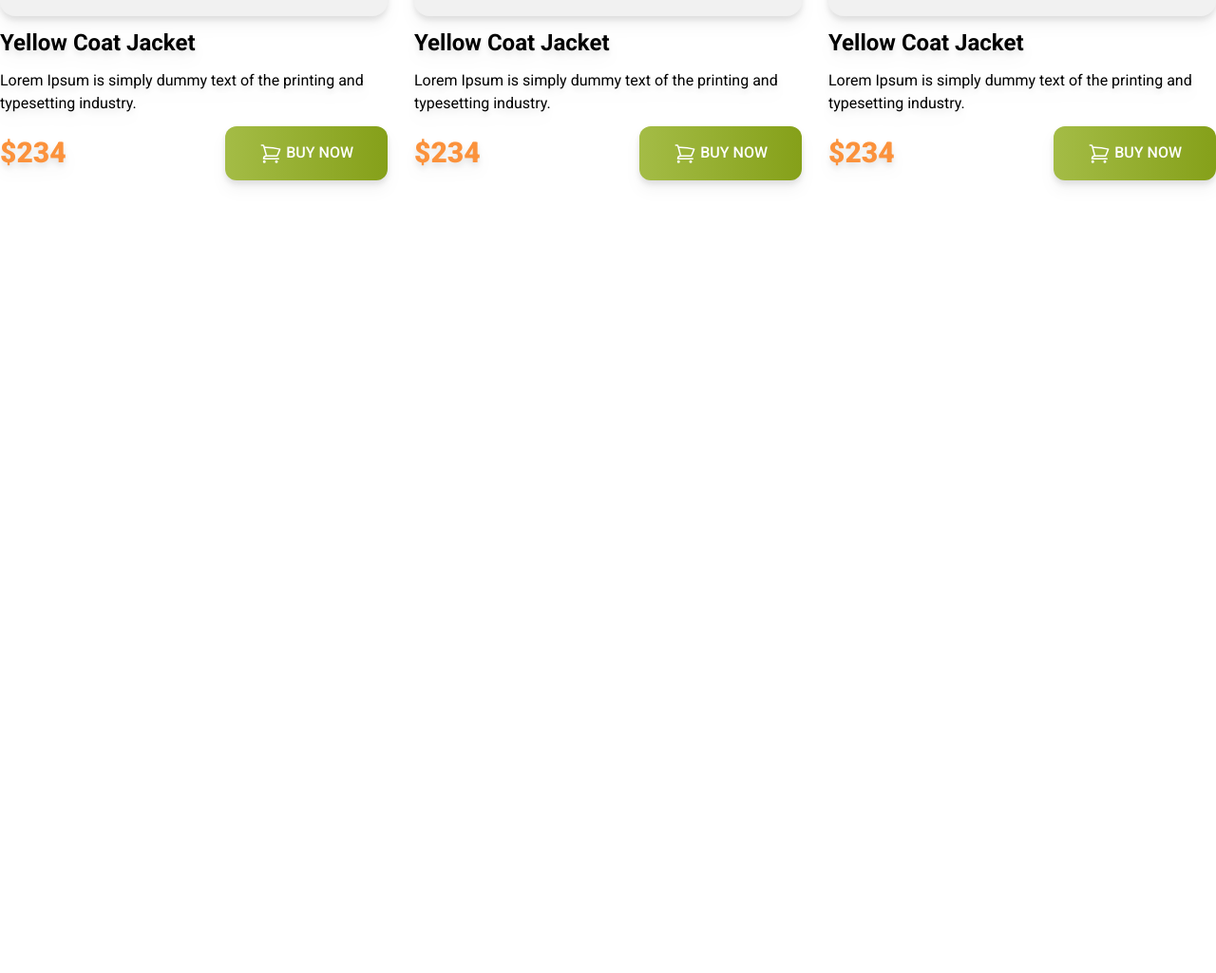
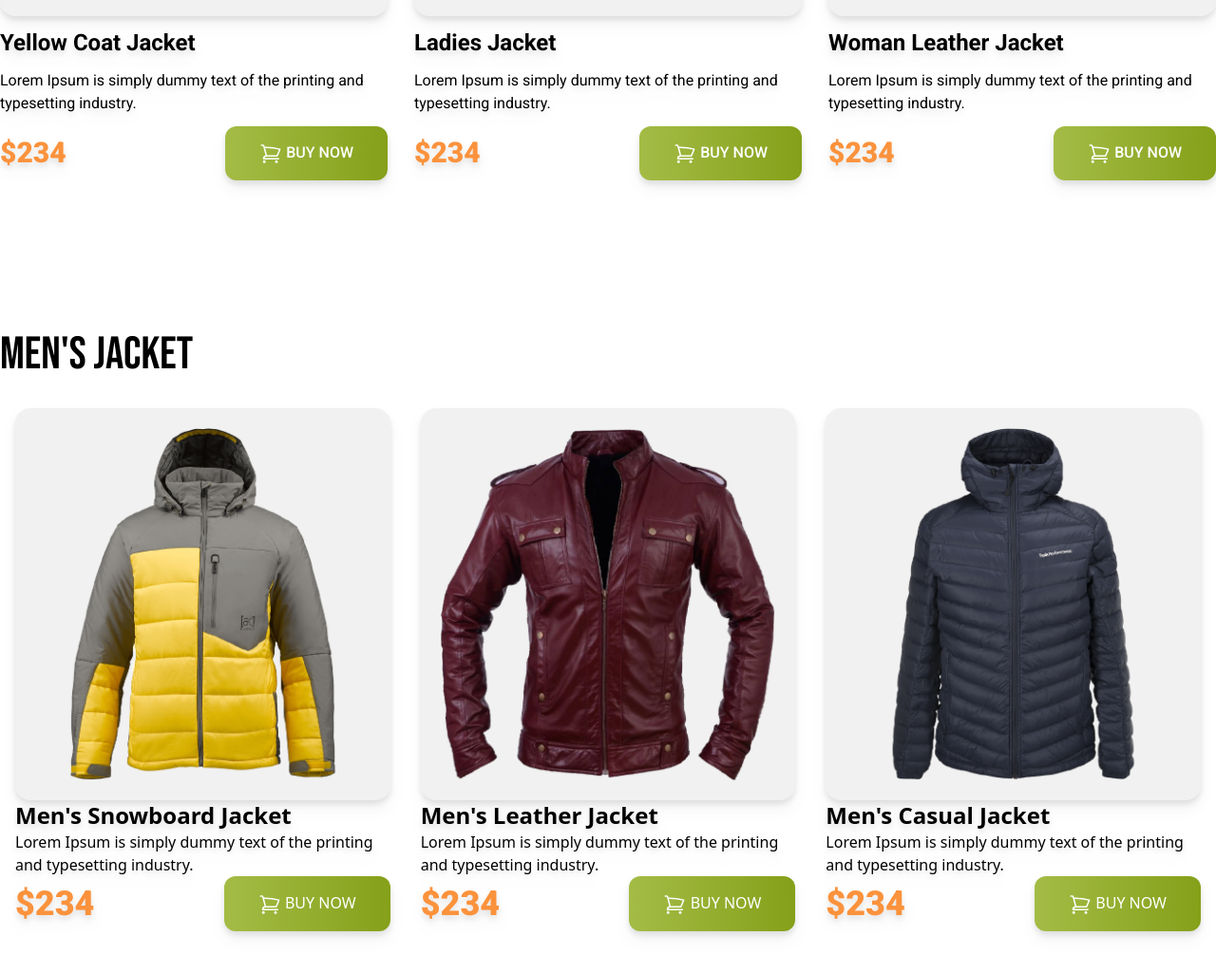
Before and after one commit to shahinkhalasi/penguin-fashion-with-tailwind, a plain HTML site: page index.html in a window 1280 px wide. Shown: the part 1197-2222 px from the top of the page at 95% size. Before the commit the page ends 1435 px from the top, so only its background shows below. Drawn offline with nearby package versions, Linux system fonts and the light colour scheme.

Commit message:
added men's jacket section with responsive for both tablet and mobile

```diff
--- a/index.html
+++ b/index.html
@@ -85,7 +85,7 @@
                     <div class="bg-[#F1F1F1] p-5 rounded-2xl">
                         <img src="./images/jacket-2.png" alt="">
                     </div>
-                    <h4 class="text-2xl font-bold">Yellow Coat Jacket </h4>
+                    <h4 class="text-2xl font-bold">Ladies Jacket</h4>
                     <p>Lorem Ipsum is simply dummy text of the
                         printing and typesetting industry.</p>
                         <div class="flex items-center justify-between">
@@ -106,7 +106,7 @@
                     <div class="bg-[#F1F1F1] p-5 rounded-2xl">
                         <img src="./images/jacket-3.png" alt="">
                     </div>
-                    <h4 class="text-2xl font-bold">Yellow Coat Jacket </h4>
+                    <h4 class="text-2xl font-bold">Woman Leather Jacket</h4>
                     <p>Lorem Ipsum is simply dummy text of the
                         printing and typesetting industry.</p>
                         <div class="flex items-center justify-between">
@@ -124,6 +124,73 @@
                 </div>
             </div>
         </section>
+
+        <!-- Men's Section Starts Here -->
+        <section class="py-24">
+            <h3 class="font-bebas text-5xl py-4">Men's Jacket</h3>
+
+            <!-- Card Container -->
+            <div class="grid grid-cols-1 md:grid-cols-2 lg:grid-cols-3">
+                <!-- Card 1 -->
+                <div class="p-4 drop-shadow-lg">
+                    <div class="bg-[#F1F1F1] p-5 rounded-2xl">
+                        <img src="./images/jacket-4.png" alt="">
+                    </div>
+                    <h4 class="text-2xl font-bold">Men's Snowboard Jacket</h4>
+                    <p class="">Lorem Ipsum is simply dummy text of the
+                        printing and typesetting industry.</p>
+                        <div class="flex items-center justify-between">
+                            <h3 class="font-roboto text-4xl font-black text-orange-400">$234</h3>
+                            <button class="text-white font-medium uppercase py-4 px-9 bg-gradient-to-r from-[#A4BC46] to-[#85A019] rounded-xl">
+                                <svg xmlns="http://www.w3.org/2000/svg" fill="none" viewBox="0 0 24 24" stroke-width="1.5"
+                        stroke="currentColor" class="w-6 h-6 inline">
+                        <path stroke-linecap="round" stroke-linejoin="round"
+                            d="M2.25 3h1.386c.51 0 .955.343 1.087.835l.383 1.437M7.5 14.25a3 3 0 0 0-3 3h15.75m-12.75-3h11.218c1.121-2.3 2.1-4.684 2.924-7.138a60.114 60.114 0 0 0-16.536-1.84M7.5 14.25 5.106 5.272M6 20.25a.75.75 0 1 1-1.5 0 .75.75 0 0 1 1.5 0Zm12.75 0a.75.75 0 1 1-1.5 0 .75.75 0 0 1 1.5 0Z" />
+                    </svg>
+                                Buy Now</button>
+                        </div>
+                </div>
+                <!-- Card 2 -->
+                <div class="p-4 drop-shadow-lg">
+                    <div class="bg-[#F1F1F1] p-5 rounded-2xl">
+                        <img src="./images/jacket-5.png" alt="">
+                    </div>
+                    <h4 class="text-2xl font-bold">Men's Leather Jacket</h4>
+                    <p class="">Lorem Ipsum is simply dummy text of the
+                        printing and typesetting industry.</p>
+                        <div class="flex items-center justify-between">
+                            <h3 class="font-roboto text-4xl font-black text-orange-400">$234</h3>
+                            <button class="text-white font-medium uppercase py-4 px-9 bg-gradient-to-r from-[#A4BC46] to-[#85A019] rounded-xl">
+                                <svg xmlns="http://www.w3.org/2000/svg" fill="none" viewBox="0 0 24 24" stroke-width="1.5"
+                        stroke="currentColor" class="w-6 h-6 inline">
+                        <path stroke-linecap="round" stroke-linejoin="round"
+                            d="M2.25 3h1.386c.51 0 .955.343 1.087.835l.383 1.437M7.5 14.25a3 3 0 0 0-3 3h15.75m-12.75-3h11.218c1.121-2.3 2.1-4.684 2.924-7.138a60.114 60.114 0 0 0-16.536-1.84M7.5 14.25 5.106 5.272M6 20.25a.75.75 0 1 1-1.5 0 .75.75 0 0 1 1.5 0Zm12.75 0a.75.75 0 1 1-1.5 0 .75.75 0 0 1 1.5 0Z" />
+                    </svg>
+                                Buy Now</button>
+                        </div>
+                </div>
+                <!-- Card 3 -->
+                <div class="p-4 drop-shadow-lg">
+                    <div class="bg-[#F1F1F1] p-5 rounded-2xl">
+                        <img src="./images/jacket-6.png" alt="">
+                    </div>
+                    <h4 class="text-2xl font-bold">Men's Casual Jacket</h4>
+                    <p class="">Lorem Ipsum is simply dummy text of the
+                        printing and typesetting industry.</p>
+                        <div class="flex items-center justify-between">
+                            <h3 class="font-roboto text-4xl font-black text-orange-400">$234</h3>
+                            <button class="text-white font-medium uppercase py-4 px-9 bg-gradient-to-r from-[#A4BC46] to-[#85A019] rounded-xl">
+                                <svg xmlns="http://www.w3.org/2000/svg" fill="none" viewBox="0 0 24 24" stroke-width="1.5"
+                        stroke="currentColor" class="w-6 h-6 inline">
+                        <path stroke-linecap="round" stroke-linejoin="round"
+                            d="M2.25 3h1.386c.51 0 .955.343 1.087.835l.383 1.437M7.5 14.25a3 3 0 0 0-3 3h15.75m-12.75-3h11.218c1.121-2.3 2.1-4.684 2.924-7.138a60.114 60.114 0 0 0-16.536-1.84M7.5 14.25 5.106 5.272M6 20.25a.75.75 0 1 1-1.5 0 .75.75 0 0 1 1.5 0Zm12.75 0a.75.75 0 1 1-1.5 0 .75.75 0 0 1 1.5 0Z" />
+                    </svg>
+                                Buy Now</button>
+                        </div>
+                </div>
+            </div>
+
+        </section>
     </main>
     <footer>
 
```
